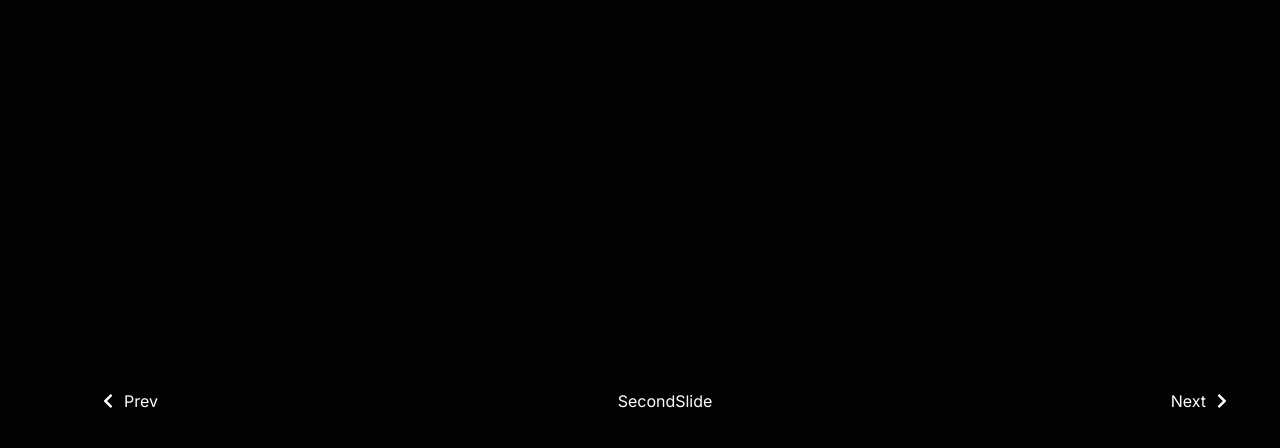
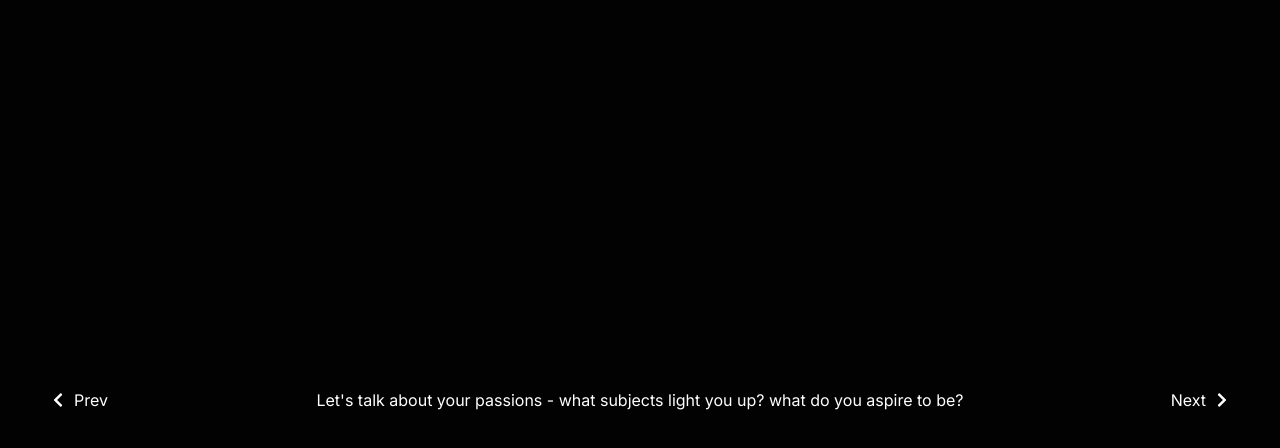
Before and after one commit to ebeeyuuu/react-uniglow, a Next.js app: page /pages/main/ai-matching in a window 1280 px wide. Both pictures are taken after a click on the button "Next". Shown: the top 448 px of the page. Built offline with nearby package versions, Linux system fonts and the light colour scheme.

Commit message:
updated second and third slide and fix horizontal scorllbar

```diff
--- a/src/app/components/Main/AI-Matcher/SecondSlide.tsx
+++ b/src/app/components/Main/AI-Matcher/SecondSlide.tsx
@@ -3,7 +3,7 @@ import React from 'react'
 const SecondSlide = () => {
   return (
     <div>
-      SecondSlide
+      Let's talk about your passions - what subjects light you up? what do you aspire to be?
     </div>
   )
 }
--- a/src/app/components/Main/AI-Matcher/SlidePresentation.tsx
+++ b/src/app/components/Main/AI-Matcher/SlidePresentation.tsx
@@ -36,7 +36,7 @@ const SlidePresentation: React.FC<SlidePresentationProps> = ({
   };
 
   return (
-    <div className="w-full h-[96.6%] ml-[50px] flex flex-col justify-center items-center mt-[2px] max-[1000px]:ml-0 px-[15px] max-[700px]:px-[10px] max-[700px]:py-[15px] relative">
+    <div className="w-full h-full flex flex-col justify-center items-center max-[1000px]:ml-0 px-[15px] max-[700px]:px-[10px] max-[700px]:py-[15px] relative">
       <button
         onClick={prevSlide}
         disabled={currentSlide === 0}
--- a/src/app/components/Main/AI-Matcher/ThirdSlide.tsx
+++ b/src/app/components/Main/AI-Matcher/ThirdSlide.tsx
@@ -3,7 +3,7 @@ import React from 'react'
 const ThirdSlide = () => {
   return (
     <div>
-      ThirdSlide
+      When you think about your ideal college location, do you picture yourself in a bustling city, a quieter suburban area, or a rural settings surrounded by nature?
     </div>
   )
 }
```
